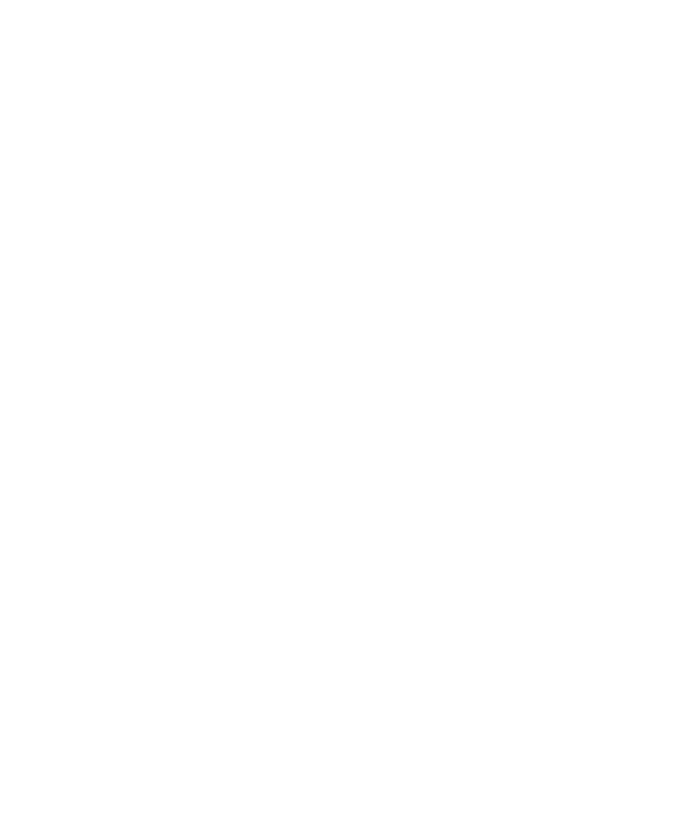
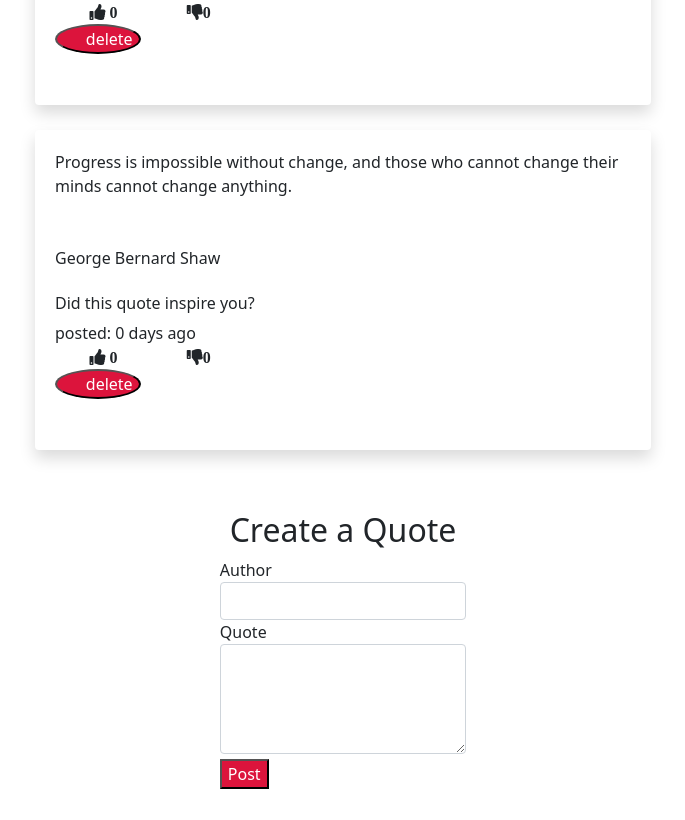
Before and after one commit to violetauko/VeeQuotes, an Angular app: page / in a window 1280 px wide. Shown: the part 986-1806 px from the top of the page, without its empty margins (297-982 px from the left). Before the commit the page ends 800 px from the top, so only its background shows below. Built offline with nearby package versions, Linux system fonts and the light colour scheme.

Commit message:
form submit function

```diff
--- a/src/app/quote-form/quote-form.component.ts
+++ b/src/app/quote-form/quote-form.component.ts
@@ -14,8 +14,8 @@
 
   submitQuote(){
 this.addQuote.emit(this.newQuote);
+this.newQuote=new Quote(0,"","",0,0, new Date());
   }
-
 
   constructor() { }
 
--- a/src/app/quote/quote.component.css
+++ b/src/app/quote/quote.component.css
@@ -1,7 +1,10 @@
 #shadow1{
-    width: 30%;
-    height: 35vh;
+
+    height: 40vh;
     padding: 20px;
     margin-top: 4%;
 
 }
+#quote{
+    width: 50%;
+}
--- a/src/app/quote/quote.component.html
+++ b/src/app/quote/quote.component.html
@@ -1,4 +1,7 @@
-<div  class="container d-flex justify-content-evenly" >
+
+<div class="container" id="quote">
+  <div class="row">
+    <div class="col">
   <div
   *ngFor="let quote of quotes; let i = index"
   class="shadow bg-body rounded"
@@ -26,5 +29,9 @@
 </div>
 </div>
 <div class="container">
-<!-- <app-quote-form (addQuote)="addNewQuote($event)""></app-quote-form> -->
+<app-quote-form (addQuote)="addNewQuote($event)"></app-quote-form>
     </div>
+  </div>
+</div>
+<div  class="container" >
+</div>
--- a/src/app/quote/quote.component.ts
+++ b/src/app/quote/quote.component.ts
@@ -8,6 +8,7 @@
 })
 export class QuoteComponent implements OnInit {
 
+
   quotes:Quote[]=[
     new Quote(1, "I hated every minute of training, but I said, 'Don't quit. Suffer now andlive the rest of your life as a champion.'","Muhammed Ali",0,0,new Date(2022,4,12)),
     new Quote(2, "When we are no longer able to change a situation - we are challenged to change ourselves."," Viktor E. Frankl",0,0,new Date(2022,4,12)),
@@ -16,9 +17,6 @@
 
   arr: number[]=this.quotes.map(quote=>quote.upvotes)
   ishighestVotes=Math.max(...this.arr)
-  quote: any;
-
-
 
   quoteDelete(canDelete:boolean, index:number){
     if (canDelete) {
@@ -30,9 +28,9 @@
     }
   }
   addNewQuote(quote:any){
-    let quoteLength = this.quote.length;
+    let quoteLength = this.quotes.length;
     quote.id = quoteLength+1;
-    quote.completeDate = new Date(quote.completeDate)
+    quote.postDate = new Date(quote.postDate)
     this.quotes.push(quote)
   }
 
```
Lines whose indentation alone changed are shown as unchanged.
